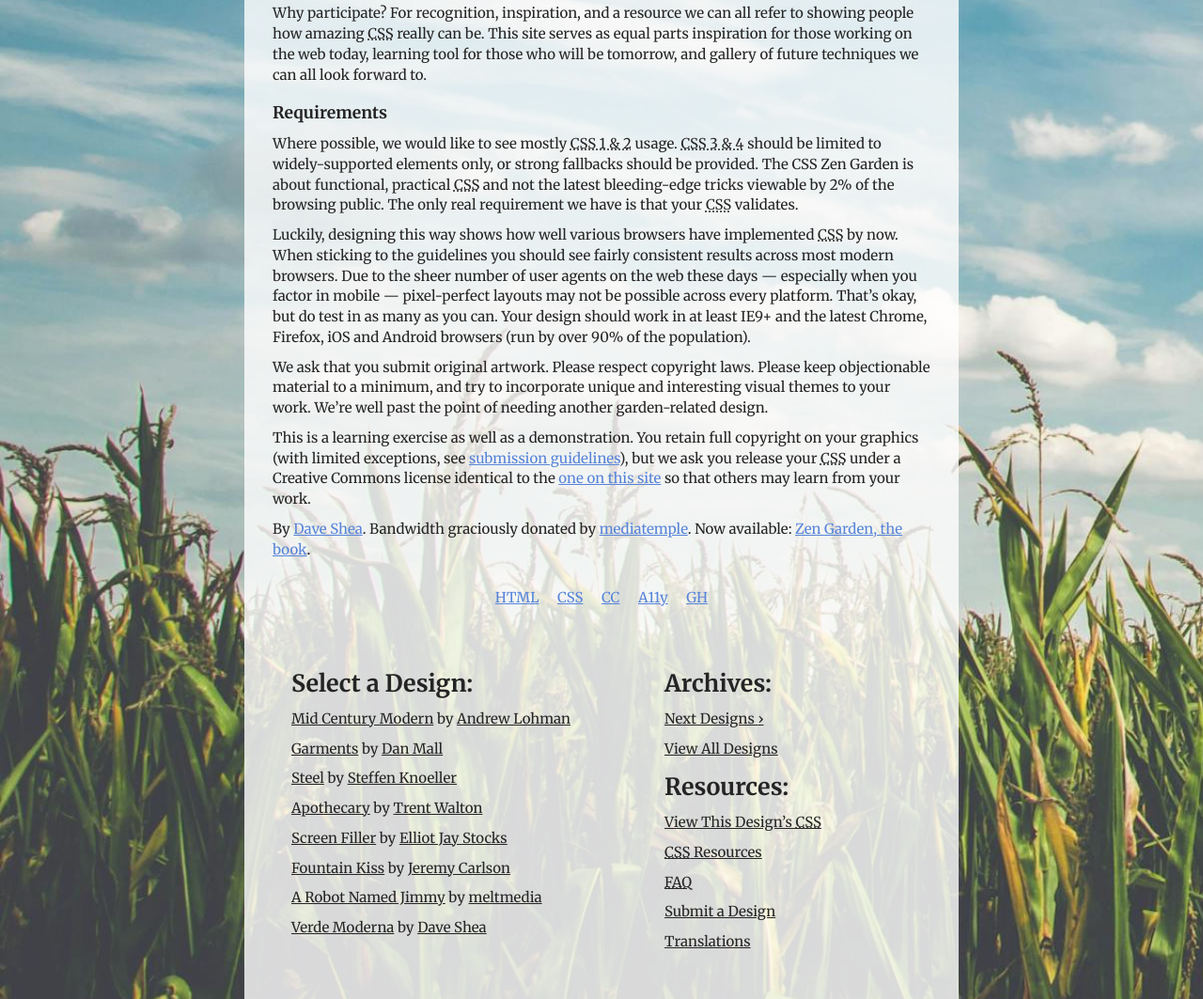
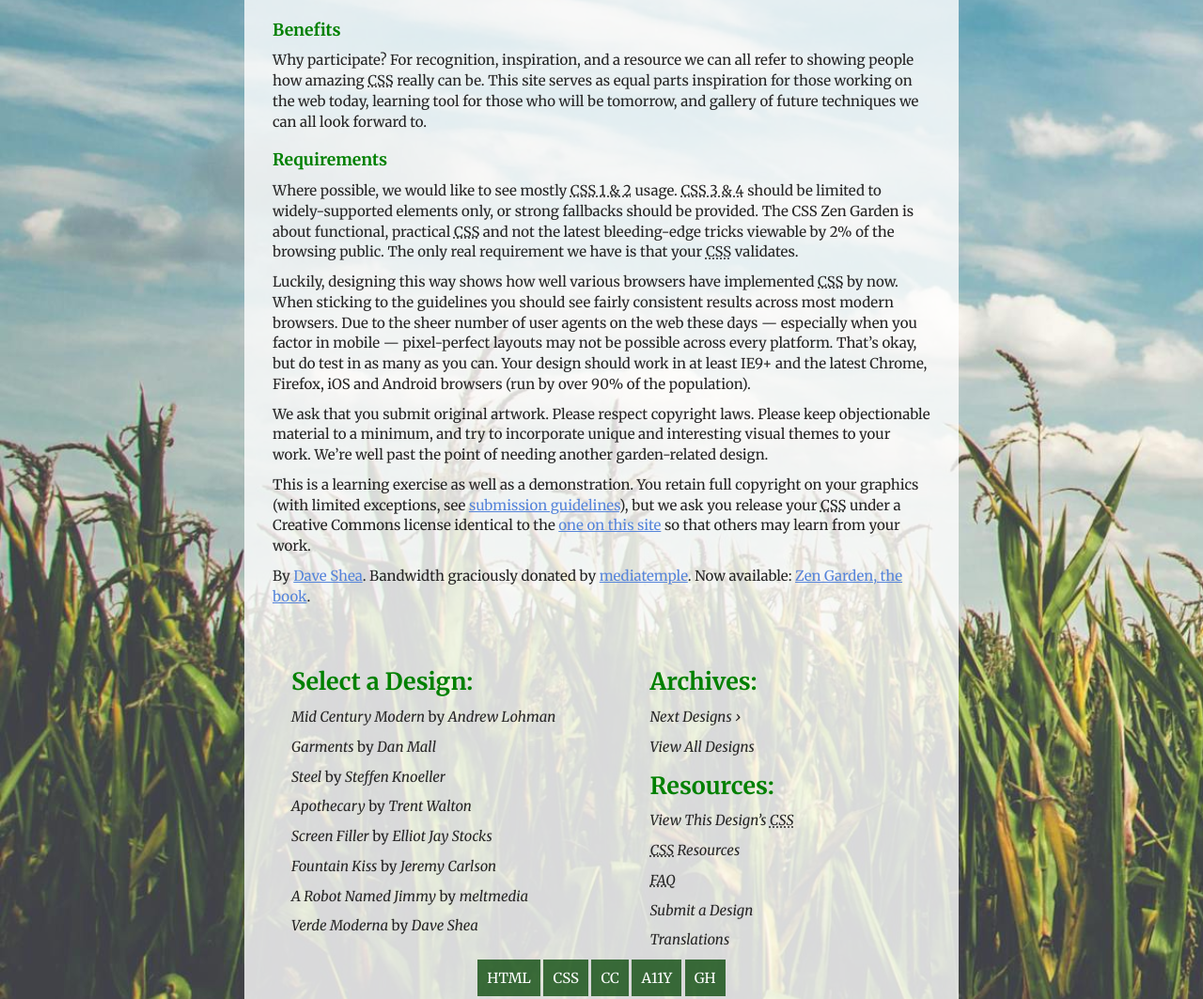
Before and after one commit to SalinasJason/SalinasJason.github.io, a plain HTML site: page index.html in a window 1280 px wide. Shown: the part 1048-2111 px from the top of the page at 94% size. Drawn offline with Linux system fonts and the light colour scheme.

Commit message:
added more to the h1, h2, h3, footer section and aside section

```diff
--- a/style.css
+++ b/style.css
@@ -20,8 +20,8 @@ body { /* Body selector */
 	margin-bottom: 30px; /* Adds space below the .page-wrapper */
 	width: 700px; /* Makes the width of the .page-wrapper to 500px */
 	text-align: left; /* Aligns the text to the left */
-	background-color: rgba(255, 255, 255, 0.8); /* Adds sem-transparent white background */
-	padding: 30px; /* Adds padding inside the .page-wrapper */
+	background-color: rgba(255, 255, 255, 0.8); /* Sets the background color to a semi-transparent white */
+	padding: 30px; /* Adds padding around the .page-wrapper */
 }
 
 h1 { /* h1 selector */
@@ -30,11 +30,15 @@ h1 { /* h1 selector */
 	font-weight: 600; /* Sets the font weight */
 	font-size: 40px; /* Sets the font size */
 	text-align: center; /* Centers the text */
+	padding: 25px; /* Adds padding around the h1 */
+	color: white; /* Sets the text color to white */
+	background-color: rgba(16, 77, 16, 0.8); /* Sets the background color to a semi-transparent custom green */
 }
 
 h2, h3 { /* h2 and h3 selector */
     margin-top: 20px; /* Adds space above the h1 and h3 text */
     margin-bottom: 10px; /* Adds space below the h1 and h3 text */
+	color: green; /* Sets the text color to green */
 }
 
 p { /* p selector */
@@ -51,12 +55,24 @@ a {
 }
 
 footer {
-	text-align: center; /* Centers the text */
-	margin-top: 30px; /* Adds space above the footer */
+    text-align: center; /* Centers the text */
+    position: absolute; /* Positions footer absolutely */
+    margin-top: 25em; /* Adds space above the footer */
+    left: 0; /* Aligns footer to the left */
+    width: 100%; /* Makes the footer full width */
+    height: 72px; /* Sets the height */
+    text-transform: uppercase; /* Transforms text to uppercase */
 }
 
 footer a {
-	margin: 8px; /* Adds space around the links */
+    padding: 10px; /* Adds padding around the link text */
+    color: white; /* Sets the link text color */
+    background-color: rgba(16, 77, 16, 0.8); /* Sets a semi-transparent green background */
+    text-decoration: none; /* Removes the underline */
+}
+
+footer a:hover {
+	color: wheat;
 }
 
 aside { /* Aside selector */
@@ -87,4 +103,6 @@ aside ul li {
 
 aside a {
     color: rgb(37, 36, 36); /* Sets the link text color to a custom black */
+	text-decoration: none; /* Removes the underline */
+	font-style: italic; /* Changes the font style to italic */
 }
```
